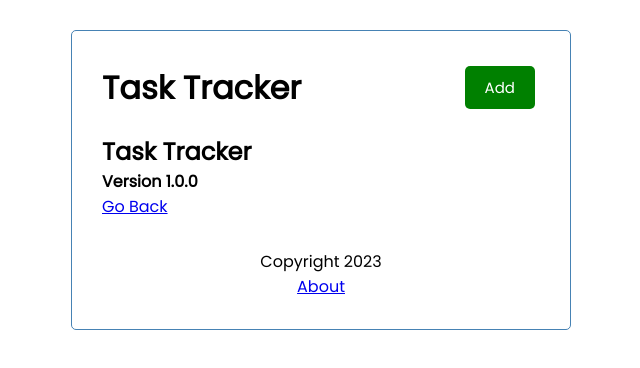
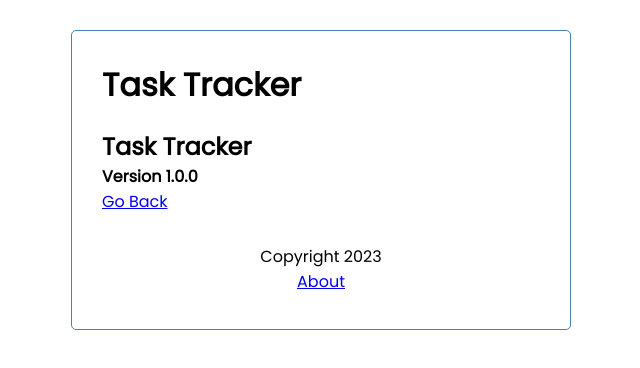
Before and after one commit to GeorgeAnghel114/angular-todo-app, an Angular app in the folder angular-crash/: page /about in a window 1280 px wide. Shown: the top 368 px of the page, without its empty margins (319-959 px from the left). Built offline with nearby package versions, Linux system fonts and the light colour scheme.

Commit message:
[feat] - add readme

```diff
--- a/angular-crash/src/app/componenets/header/header.component.html
+++ b/angular-crash/src/app/componenets/header/header.component.html
@@ -1,8 +1,9 @@
 <header>
   <h1>{{ title }}</h1>
-  <app-button
+  <app-button *ngIf="hasRoute('/')"
     color="{{ showAddTask ? 'red' : 'green' }}"
     text="{{ showAddTask ? 'Close' : 'Add' }}"
     (btnClick)="toggleAddTask()"
   ></app-button>
+
 </header>
--- a/angular-crash/src/app/componenets/header/header.component.ts
+++ b/angular-crash/src/app/componenets/header/header.component.ts
@@ -1,6 +1,7 @@
 import { Component } from '@angular/core';
 import { UiService } from 'src/app/services/ui.service';
 import { Subscription } from 'rxjs';
+import { Route, Router } from '@angular/router';
 
 
 @Component({
@@ -13,11 +14,15 @@
   showAddTask: boolean=false;
   subscription!: Subscription
 
-  constructor(private uiService:UiService){
+  constructor(private uiService:UiService, private router: Router){
     this.subscription = this.uiService.onToggle().subscribe(value=>this.showAddTask = value)
   }
 
   toggleAddTask(){
     this.uiService.toggleAddTask();
   }
+
+  hasRoute(route:string){
+    return this.router.url === route;
+  }
 }
```
